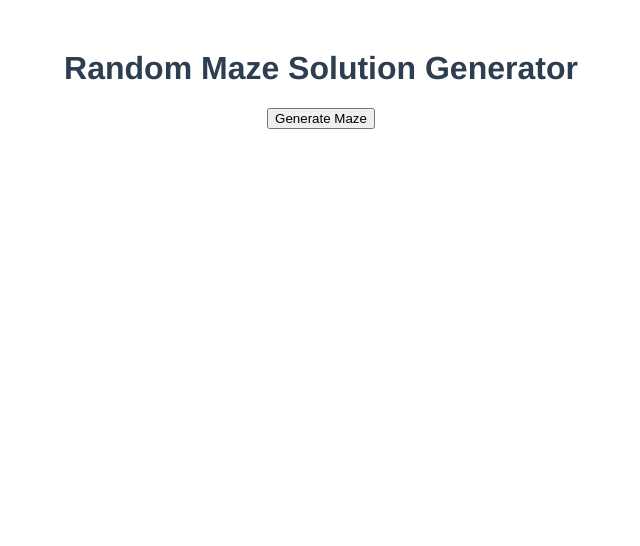
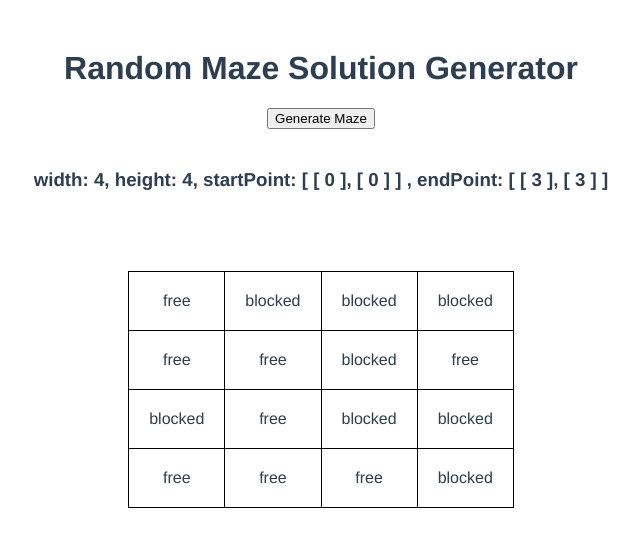
Before and after one commit to maryamtb/maze-task, a Vue app: page / in a window 1280 px wide. Shown: the top 546 px of the page, without its empty margins (319-959 px from the left). Built offline with nearby package versions, Linux system fonts and the light colour scheme.

Commit message:
added constraint conditions (incomplete), grid display

```diff
--- a/package.json
+++ b/package.json
@@ -8,6 +8,7 @@
     "lint": "vue-cli-service lint"
   },
   "dependencies": {
+    "bootstrap-vue": "^2.11.0",
     "core-js": "^3.6.4",
     "vue": "^2.6.11"
   },
--- a/src/components/Maze.vue
+++ b/src/components/Maze.vue
@@ -2,10 +2,21 @@
   <div class="title">
     <h1>Random Maze Solution Generator</h1>
     <button @click="solveMaze(startPoint, endPoint)">Generate Maze</button>
+
+    <h3>width: {{width[0]}}, height: {{height[0]}}, startPoint: {{startPoint}} , endPoint: {{endPoint}}</h3>
+      <div class="maze">
+        <table>
+            <tr><td>{{ maze[0][0] }}</td><td>{{ maze[0][1] }}</td><td>{{ maze[0][2] }}</td><td>{{ maze[0][3] }}</td></tr>
+            <tr><td>{{ maze[1][0] }}</td><td>{{ maze[1][1] }}</td><td>{{ maze[1][2] }}</td><td>{{ maze[1][3] }}</td></tr>
+            <tr><td>{{ maze[2][0] }}</td><td>{{ maze[2][1] }}</td><td>{{ maze[2][2] }}</td><td>{{ maze[2][3] }}</td></tr>
+            <tr><td>{{ maze[3][0] }}</td><td>{{ maze[3][1] }}</td><td>{{ maze[3][2] }}</td><td>{{ maze[3][3] }}</td></tr>
+        </table>
+      </div>
   </div>
 </template>
 
 <script>
+
 
 export default {
   name: 'Maze',
@@ -24,7 +35,7 @@ export default {
         ['free','blocked','blocked','blocked'],
         ['free','free','blocked','free'],
         ['blocked','free','blocked','blocked'],
-        ['free','free','free','free']
+        ['free','free','free','blocked']
       ],
       movingPoint: [
         [],[]
@@ -34,7 +45,10 @@ export default {
       ],
       endPoint: [
         [3],[3]
-      ]
+      ],
+      movingPointList: [
+        [],[],
+        ]
     }
   },
   methods: {
@@ -45,29 +59,44 @@ export default {
       var i = 0
       var j = 0
       if (this.maze[i][j+1] === 'blocked' && this.maze[i]-1 < this.width && this.maze[j]-1 < this.height) {
-        console.log('blocked');
         this.movingPoint = [i+1,j]
-        console.log(this.movingPoint)
-        return _this.solveMaze( [ [this.movingPoint[0]],[this.movingPoint[1]] ]  , [this.endPoint])
+
+        // this.movingPointList.push([this.movingPoint[0]],[this.movingPoint[1]])
+        // console.log(this.movingPointList)
+
+        return _this.solveMaze( [ this.movingPoint = [i+1,j] ] , [this.endPoint])
+        // return _this.solveMaze( [ [this.movingPoint[0]],[this.movingPoint[1]] ]  , [this.endPoint])
 
       } else if (this.maze[i+1][j] === 'free' && this.maze[i]-1 < this.width && this.maze[j]-1 < this.height) {
+        this.movingPoint = [i,j+1]
+        // this.movingPointList.push([this.movingPoint[0]],[this.movingPoint[1]])
 
-        console.log('free');
-        this.movingPoint = [i,j+1]
-        console.log(this.movingPoint)
-        return _this.solveMaze( [ [this.movingPoint[0]],[this.movingPoint[1]] ]  , [this.endPoint])
+        return _this.solveMaze( this.movingPoint[i,j+1] , [this.endPoint])
+        // _this.solveMaze( [ [this.movingPoint[0]],[this.movingPoint[1]] ]  , [this.endPoint])
 
-      } else if (this.maze[i]-1 === this.width) {
-        // this.movingPoint = [i-1,j]
+      } else if (this.maze[i]-1 === this.width && this.maze[i-1][j] === 'free') {
+        this.movingPoint = [i-1,j]
+        // this.movingPointList.push([this.movingPoint[0]],[this.movingPoint[1]])
+
         console.log('out of range x-axis')
+        return _this.solveMaze( this.movingPoint = [i-1,j] , [this.endPoint])
         // return _this.solveMaze( [ [this.movingPoint[0]],[this.movingPoint[1]] ]  , [this.endPoint])
-      } else if (this.maze[i]-1 === this.height) {
-        // this.movingPoint = [i,j-1]
+
+      } else if (this.maze[i]-1 === this.height && this.maze[i][j-1] === 'free') {
+        this.movingPoint = [i,j-1]
+        // this.movingPointList.push([this.movingPoint[0]],[this.movingPoint[1]])
         console.log('out of range y-axis')
+
+        return _this.solveMaze( this.movingPoint = [i,j-1] , [this.endPoint])
         // return _this.solveMaze( [ [this.movingPoint[0]],[this.movingPoint[1]] ]  , [this.endPoint])
+      } else if (this.maze[i][j] === this.movingPoint[i][j]) {
+        // console.log([this.movingPoint], [this.endPoint])
+        console.log('winner')
+        // _this.solveMaze( movingPoint  , [this.endPoint])
       } else {
-        console.log('winner')
-        // return _this.solveMaze( [ [this.movingPoint[0]],[this.movingPoint[1]] ]  , [this.endPoint])
+
+          // return _this.solveMaze({ startPoint: [ [this.movingPoint[0]],[this.movingPoint[1]] ] } , { endPoint: [this.endPoint]})
+          console.log('something else')
       }
 
     },
@@ -88,6 +117,7 @@ export default {
 
     arraysEqual([a], [b]) {
       if (a === b) return true;
+      if (a === '' || b === '' && a === null && b === null) return false;
       for (var i = 0; i < a.length; i++) {
         if (a[i] !== b[i]) return false;
       }
@@ -96,13 +126,15 @@ export default {
 
     solveMaze(startPoint, endPoint) {
       let _this = this;
+      // startPoint = '';
       for (var i=0; i < this.maze.length; i++) {
         var mazeColumn = this.maze[i];
         for (var j=0; j < mazeColumn.length; j++) {
           if (_this.arraysEqual([startPoint], [endPoint])) {
             console.log('maze solved');
           } else {
-            // this.movingPoint = startPoint;
+            this.startPoint = startPoint
+
             _this.movePoint();
             console.log('move()')
           }
@@ -116,7 +148,28 @@ export default {
 }
 </script>
 
-<style scoped>
+<style>
+
+.maze {
+  margin-top: 80px;
+  text-align: center;
+  align-items: center;
+}
+table, td, th {
+  align-items: center;
+  padding: 20px 20px;
+  border: 1px solid black;
+}
+
+table {
+  border-collapse: collapse;
+  justify-content: center;
+  margin-left:auto;
+  margin-right:auto;
+}
+
+
+
 h3 {
   margin: 40px 0 0;
 }
--- a/src/main.js
+++ b/src/main.js
@@ -3,6 +3,7 @@ import App from './App.vue'
 
 Vue.config.productionTip = false
 
+
 new Vue({
   render: h => h(App),
 }).$mount('#app')
```
Also changed, not shown: 1 other file (tests, documents, lock files or other folders).
